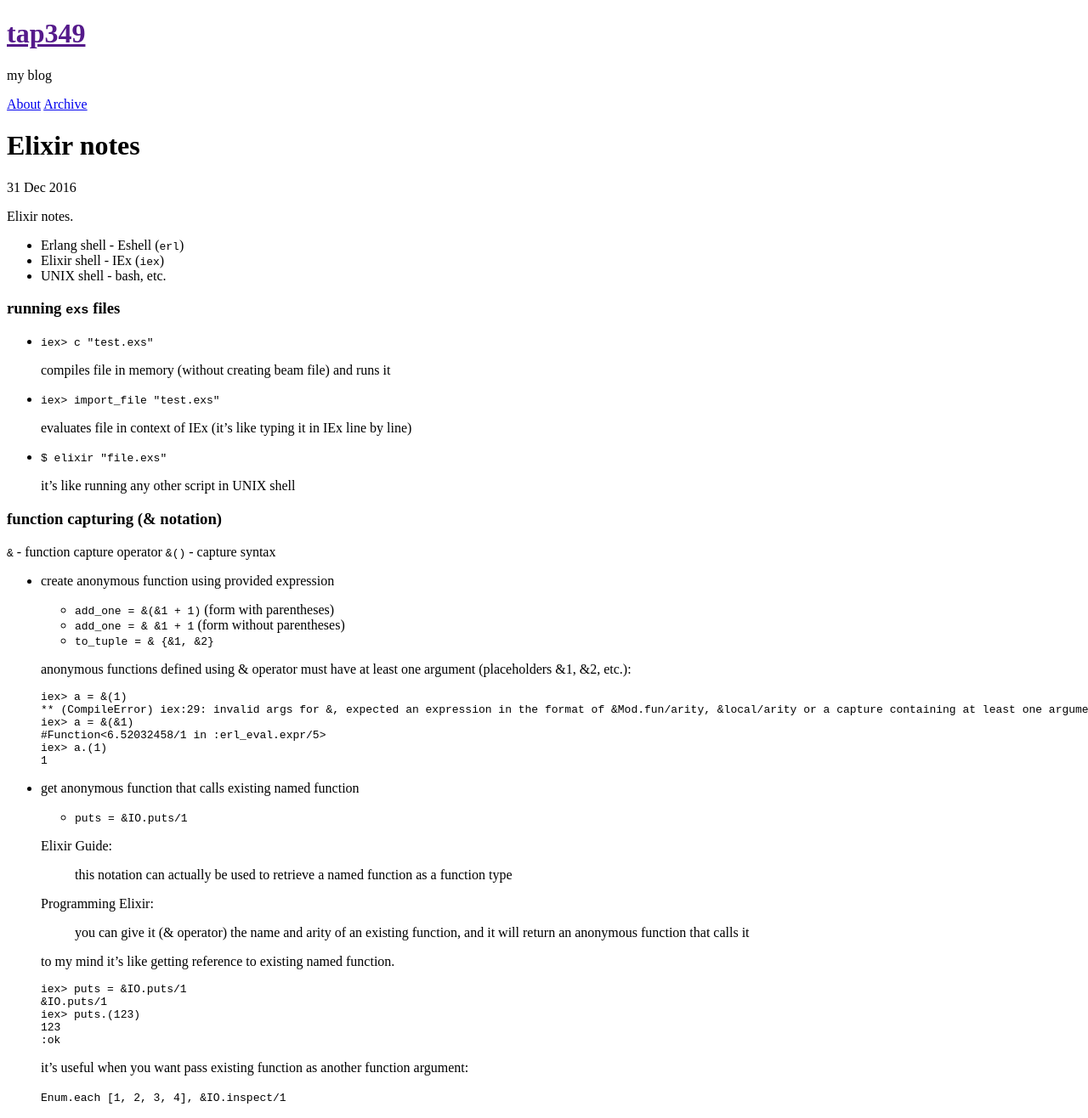
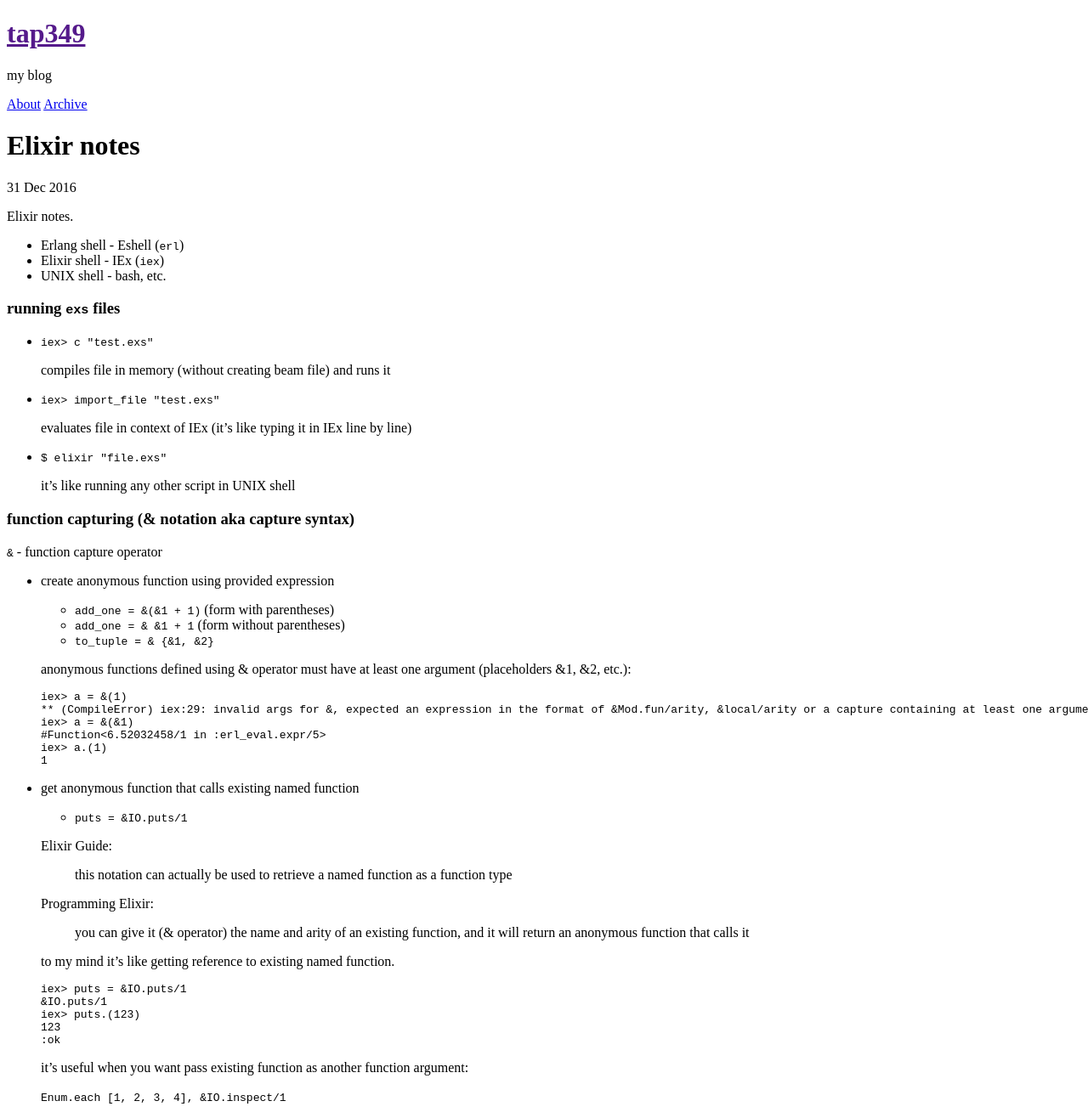
Before and after one commit to tap349/tap349.github.io, a Jekyll site: the page built from _posts/2016-12-31-Elixir-notes.md, in a window 1280 px wide. Shown: the whole page at 85% size. Built offline with Jekyll 4.4.1, drawn with Linux system fonts in a browser that asks for light colours.

Commit message:
update 2016-12-31_14:29:38

```diff
--- a/_posts/2016-12-31-Elixir-notes.md
+++ b/_posts/2016-12-31-Elixir-notes.md
@@ -28,10 +28,9 @@ Elixir notes.
 
   it's like running any other script in UNIX shell
 
-### function capturing (& notation)
+### function capturing (& notation aka capture syntax)
 
 `&` - function capture operator
-`&()` - capture syntax
 
 - create anonymous function using provided expression
 
```
